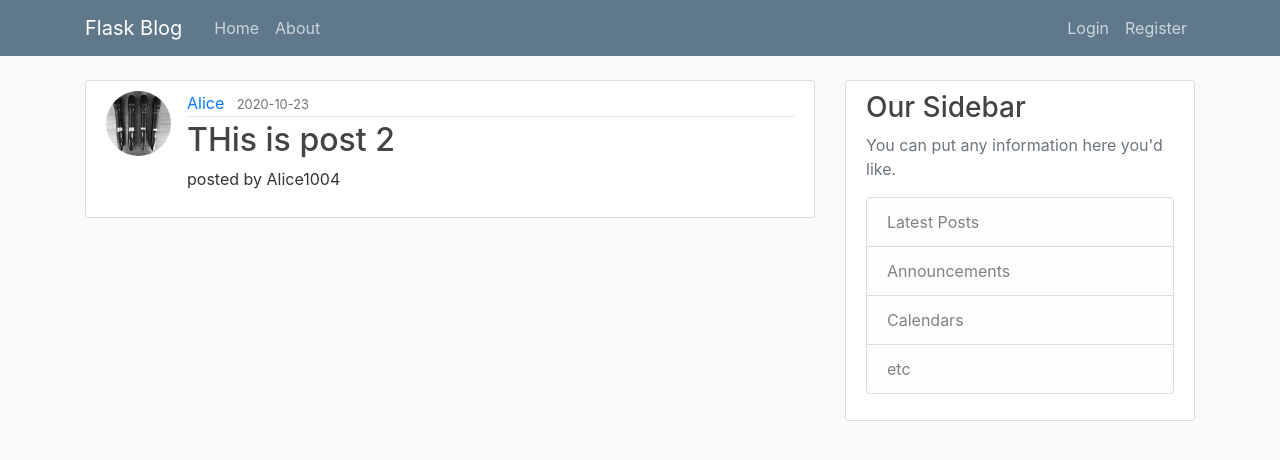
After one commit to tubiky/FlaskBlog, a Flask app: page /post/2 in a window 1280 px wide. The commit adds this page. Shown: the top 460 px of the page. Run offline with Flask 2, Linux system fonts and the light colour scheme; data comes from the database, SQL or seed files in the repository; both versions use the stored data as it was after the commit; some libraries are stand-ins or nearby versions.

Commit message:
Finished Part 8

```diff
--- a/flaskblog/routes.py
+++ b/flaskblog/routes.py
@@ -1,27 +1,17 @@
-from flask import render_template, url_for, flash, redirect, request
+import os
+import secrets
+from PIL import Image
+from flask import render_template, url_for, flash, redirect, request, abort
 from flaskblog import app, db, bcrypt
-from flaskblog.forms import RegistrationForm, LoginForm, UpdateAccountForm
+from flaskblog.forms import RegistrationForm, LoginForm, UpdateAccountForm, PostForm
 from flaskblog.models import User, Post
 from flask_login import login_user, current_user, logout_user, login_required
 
-posts = [
-    {
-        'author': 'Corey Schafer',
-        'title': 'Blog Post 1',
-        'content': 'First post content',
-        'date_posted': 'April 20, 2018'
-    },
-    {
-        'author': 'Jane Doe',
-        'title': 'Blog Post 2',
-        'content': 'Second post content',
-        'date_posted': 'April 21, 2018'
-    }
-]
 
 @app.route("/")
 @app.route("/home")
 def home():
+    posts = Post.query.all()
     return render_template('home.html', posts=posts)
 
 
@@ -74,11 +64,29 @@ def logout():
     return redirect(url_for('home'))
 
 
+def save_picture(form_picture):
+    random_hex = secrets.token_hex(8) # 8비트로 된 16진수 난수 생성
+    _, f_ext = os.path.splitext(form_picture.filename)
+    picture_fn = random_hex + f_ext
+    picture_path = os.path.join(app.root_path, 'static/profile_pics', picture_fn)
+
+    output_size = (125, 125)
+    i = Image.open(form_picture)
+    new_image = i.getchannel("G")
+    new_image.thumbnail(output_size)
+    new_image.save(picture_path)
+
+    return picture_fn
+
+
 @app.route('/account', methods=['GET', 'POST'])
 @login_required
 def account():
     form = UpdateAccountForm()
     if form.validate_on_submit():
+        if form.picture.data:
+            picture_file = save_picture(form.picture.data)
+            current_user.image_file = picture_file
         current_user.username = form.username.data
         current_user.email = form.email.data
         db.session.commit()
@@ -89,3 +97,54 @@ def account():
         form.email.data = current_user.email
     image_file = url_for('static', filename='profile_pics/' + current_user.image_file)
     return render_template('account.html', title='Account', image_file=image_file, form=form)
+
+@app.route("/post/new", methods=['GET', 'POST'])
+@login_required
+def new_post():
+    form = PostForm()
+    if form.validate_on_submit():
+        post = Post(title=form.title.data, content=form.content.data, author=current_user)
+        db.session.add(post)
+        db.session.commit()
+        flash('Your Post has been created!', 'success')
+        return redirect(url_for('home'))
+    return render_template('create_post.html', title='New Post', form=form, legend='New Post')
+
+
+@app.route("/post/<int:post_id>")
+def post(post_id):
+    post = Post.query.get_or_404(post_id)
+    return render_template('post.html', title=post.title, post=post)
+
+
+@app.route("/post/<int:post_id>/update", methods=['GET', 'POST'])
+@login_required
+def update_post(post_id):
+    post = Post.query.get_or_404(post_id)
+    if post.author != current_user:
+        abort(403)
+    form = PostForm()
+    if form.validate_on_submit():
+        post.title = form.title.data
+        post.content = form.content.data
+        db.session.commit()
+        flash('Your post has been updated!', 'success')
+        return redirect(url_for('post', post_id=post.id))
+
+    elif request.method == 'GET':
+        form.title.data = post.title
+        form.content.data = post.content
+    return render_template('create_post.html', title='Update Post',
+     form=form, legend='Update Post')
+
+
+@app.route("/post/<int:post_id>/delete", methods=['POST'])
+@login_required
+def delete_post(post_id):
+    post = Post.query.get_or_404(post_id)
+    if post.author != current_user:
+        abort(403)
+    db.session.delete(post)
+    db.session.commit()
+    flash('Your post has been deleted!', 'success')
+    return redirect(url_for('home'))
--- a/flaskblog/templates/layout.html
+++ b/flaskblog/templates/layout.html
@@ -32,6 +32,7 @@
               <!-- Navbar Right Side -->
               <div class="navbar-nav">
                 {% if current_user.is_authenticated %}
+                  <a class="nav-item nav-link" href="{{ url_for('new_post') }}">New Post</a>
                   <a class="nav-item nav-link" href="{{ url_for('account') }}">Account</a>
                   <a class="nav-item nav-link" href="{{ url_for('logout') }}">Logout</a>
                 {% else %}
--- /dev/null
+++ b/flaskblog/templates/post.html
@@ -0,0 +1,40 @@
+{% extends "layout.html" %}
+{% block content %}
+    <article class="media content-section">
+        <img class="rounded-circle article-img" src="{{ url_for('static', filename='profile_pics/' + post.author.image_file) }}">
+        <div class="media-body">
+            <div class="article-metadata">
+                <a class="mr-2" href="#">{{ post.author.username }}</a>
+                <small class="text-muted">{{ post.date_posted.strftime('%Y-%m-%d') }}</small>
+                {% if post.author == current_user %}
+                    <div>
+                        <a class="btn btn-secondary btn-sm mt-1 mb-1" href="{{ url_for('update_post', post_id=post.id) }}"> Update </a>
+                        <button type="button" class="btn btn-danger btn-sm m-1" data-toggle="modal" data-target="#deleteModal">Delete</button>
+                    </div>
+
+                {% endif %}
+            </div>
+            <h2 class="article-title" href="{{ url_for('post', post_id=post.id) }}">{{ post.title }}</h2>
+            <p class="article-content">{{ post.content }}</p>
+        </div>
+    </article>
+    <!-- Modal -->
+    <div class="modal fade" id="deleteModal" tabindex="-1" role="dialog" aria-labelledby="deleteModalLabel" aria-hidden="true">
+        <div class="modal-dialog" role="document">
+        <div class="modal-content">
+            <div class="modal-header">
+            <h5 class="modal-title" id="deleteModalLabel">Delete Post?</h5>
+            <button type="button" class="close" data-dismiss="modal" aria-label="Close">
+                <span aria-hidden="true">&times;</span>
+            </button>
+            </div>
+            <div class="modal-footer">
+            <button type="button" class="btn btn-secondary" data-dismiss="modal">Close</button>
+            <form action="{{ url_for('delete_post', post_id=post.id) }}" method="POST">
+                <input class="btn btn-danger" type="submit" value="Delete">
+            </form>
+            </div>
+        </div>
+        </div>
+    </div>
+{% endblock %}
```
Also changed, not shown: flaskblog/forms.py (+7 -1 lines), flaskblog/templates/create_post.html (added, +44 -0 lines), flaskblog/templates/home.html (+4 -5 lines), flaskblog/site.db, flaskblog/static/profile_pics/1fa4a1b9c73ba6ce.JPG (added), flaskblog/static/profile_pics/471afa1eead82c63.JPG (added), flaskblog/static/profile_pics/c53badc0376bd474.JPG (added), flaskblog/static/profile_pics/d47a51a5401ec6c0.png (added).
